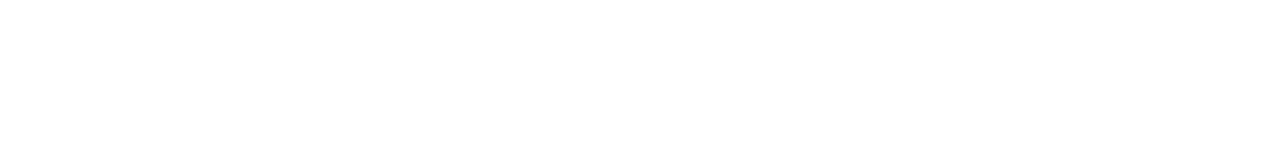
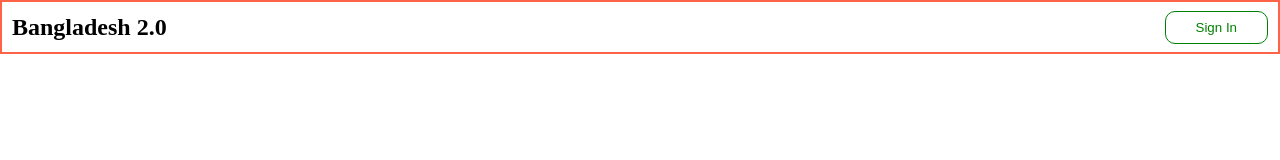
Before and after one commit to Mustafa-Mahraj/Bangladesh_2.0, a plain HTML site: page index.html in a window 1280 px wide. Drawn offline with Linux system fonts and the light colour scheme.

Commit message:
Design Navbar section

```diff
--- a/Style/style.css
+++ b/Style/style.css
@@ -2,3 +2,26 @@
     margin: 0;
     padding: 0;
 }
+body{
+    max-width: 1280px;
+    margin: auto;
+    /* display: flex; */
+    /* text-align: center; */
+}
+/* Navbar design */
+.navbar{
+    display: flex;
+    justify-content: space-between;
+    align-items: center;
+    border: 2px solid tomato;
+    height: 30px;
+    padding: 10px;
+}
+.nav_btn{
+    color: green;
+    padding: 8px 30px;
+    border: 1px solid green;
+    border-radius: 10px;
+    background-color: white;
+}
+/* Banner section Design */
--- a/index.html
+++ b/index.html
@@ -4,10 +4,18 @@
     <meta charset="UTF-8">
     <meta name="viewport" content="width=device-width, initial-scale=1.0">
     <title>Bangladesh_2.0</title>
+    <link rel="stylesheet" href="Style/style.css">
 </head>
 <body>
     <header>
+        <nav class="navbar">
+            <h1>Bangladesh 2.0</h1>
+            <button class="nav_btn">Sign In</button>
+        </nav>
+        <!-- Banner section -->
+        <section>
 
+        </section>
     </header>
     <main>
 
```
